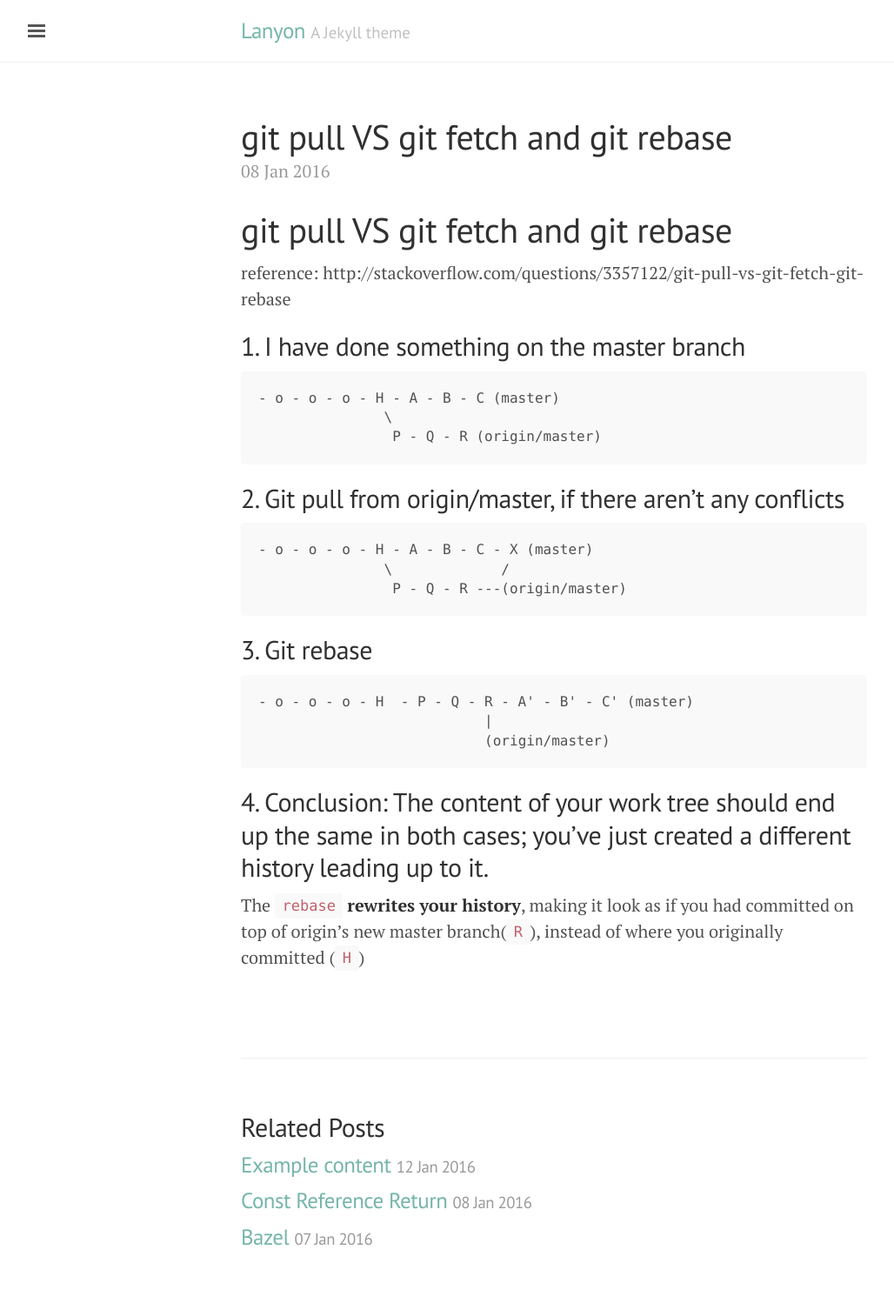
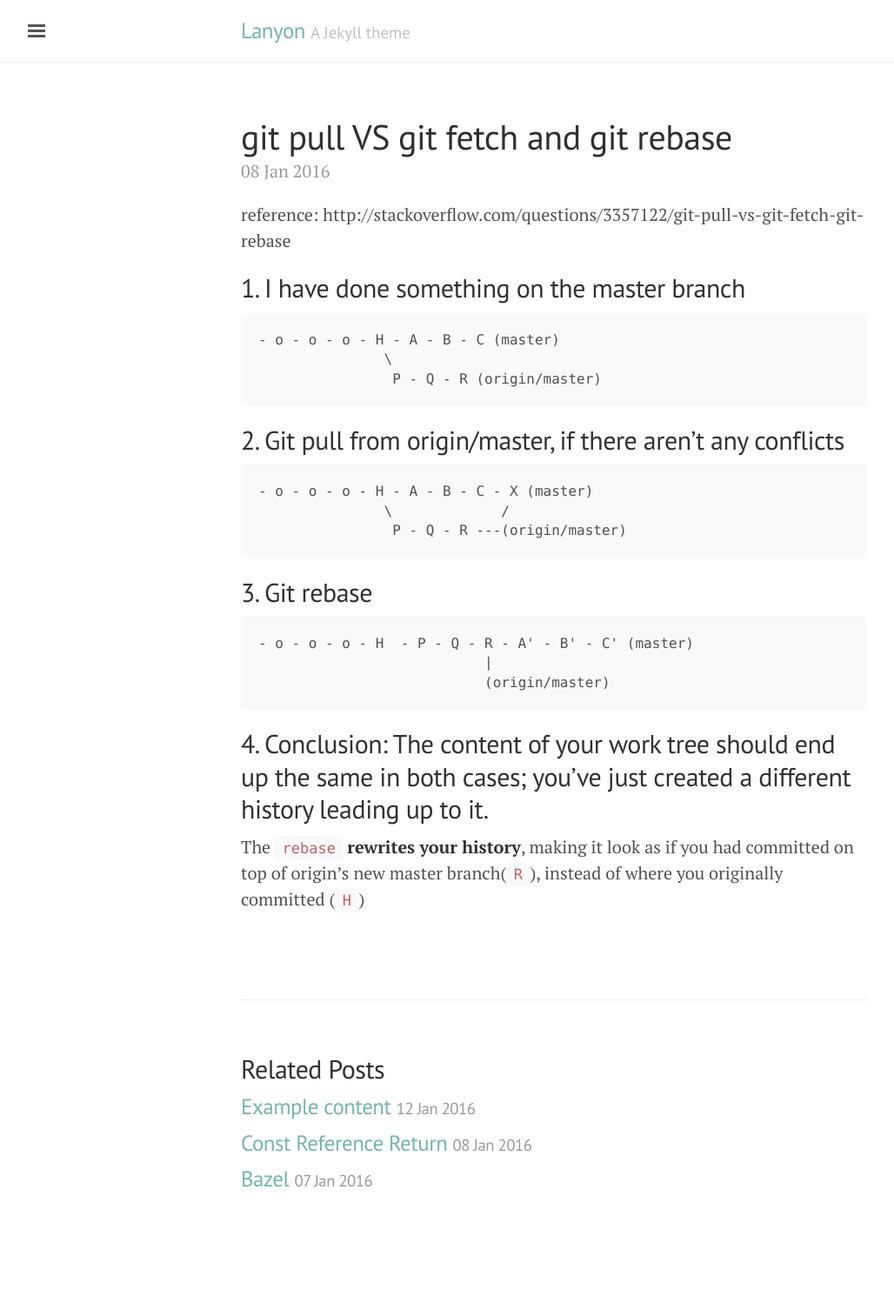
Before and after one commit to loverszhaokai/loverszhaokai.github.io, a Jekyll site: the page built from _posts/2016-01-08-git-rebase-vs-git-pull.md, in a window 1280 px wide. Shown: the whole page at 87% size, without its empty margins (3-1031 px from the left). Built offline with Jekyll 4.4.1, drawn with Linux system fonts in a browser that asks for light colours; after the commit the page ends 1431 px from its top, so only the background shows below that; part of the change alters nothing that is shown.

```diff
--- a/_config.yml
+++ b/_config.yml
@@ -21,3 +21,27 @@ author:
 
 # Custom vars
 version:             1.0.0
+
+
+# Markdown Processors
+rdiscount:
+  extensions: []
+
+redcarpet:
+  extensions: []
+
+kramdown:
+auto_ids:       true
+footnote_nr:    1
+entity_output:  as_char
+toc_levels:     1..6
+smart_quotes:   lsquo,rsquo,ldquo,rdquo
+enable_coderay: false
+
+coderay:
+coderay_wrap:              div
+coderay_line_numbers:      inline
+coderay_line_number_start: 1
+coderay_tab_width:         4
+coderay_bold_every:        10
+coderay_css:               style
--- a/_posts/2016-01-08-git-rebase-vs-git-pull.md
+++ b/_posts/2016-01-08-git-rebase-vs-git-pull.md
@@ -3,10 +3,7 @@ layout: post
 title: git pull VS git fetch and git rebase
 ---
 
-# git pull VS git fetch and git rebase
-
 reference: http://stackoverflow.com/questions/3357122/git-pull-vs-git-fetch-git-rebase
-
 
 ## 1. I have done something on the master branch
 
```
